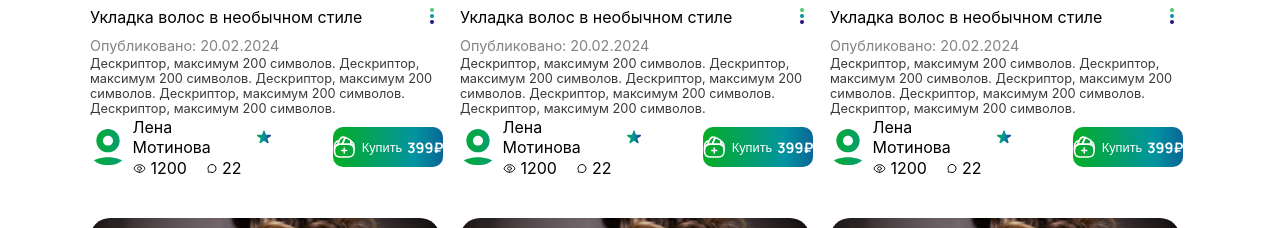
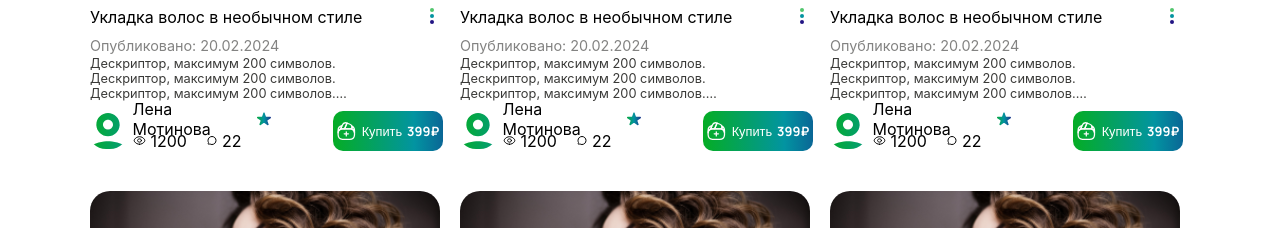
Before and after one commit to ovaqvado/makeup_frontend_ovaqvado, a React (Create React App) app: page /lessons in a window 1280 px wide. Shown: the part 383-611 px from the top of the page. Built offline with nearby package versions, Linux system fonts and the light colour scheme.

Commit message:
Адаптация уроков

```diff
--- a/src/components/pages/Lessons/Lessons.module.scss
+++ b/src/components/pages/Lessons/Lessons.module.scss
@@ -138,16 +138,14 @@
 .lesson {
 	position: relative;
 	width: 400px;
-	width: 100%;
 	height: 100%;
 	margin-bottom: 30px;
 }
 
 .img_lesson {
-	// max-width: 400px;
+	width: 400px;
 	width: 100%;
 	height: 100%;
-	// max-height: 230px;
 	border-radius: 20px;
 }
 
@@ -213,7 +211,6 @@
 }
 
 .name_les {
-	max-width: 360px;
 	width: 100%;
 	height: 10px;
 	font-size: 1.375rem;
@@ -235,8 +232,7 @@
 }
 
 .info {
-	max-width: 390px;
-	width: 100vw;
+	width: 400px;
 	text-align: left;
 	font-size: 0.75rem;
 	color: rgba(58, 58, 56, 1);
@@ -391,15 +387,15 @@
 	}
 
 	.channel_box {
-		gap: 100px;
+		gap: 140px;
 	}
 
 	.name_les {
-		font-size: 1rem;
+		font-size: 1.2rem;
 	}
 
 	.name_les_btn_share {
-		gap: 100px;
+		gap: 120px;
 	}
 
 	.date {
@@ -407,7 +403,7 @@
 	}
 
 	.info {
-		width: 400px;
+		width: 450px;
 		font-size: 0.8rem;
 		padding-bottom: 0px;
 		margin-bottom: 0px;
@@ -551,6 +547,7 @@
 	}
 
 	.view_comment {
+		height: 15px;
 	}
 
 	.lesson {
@@ -565,15 +562,36 @@
 		width: 110px;
 	}
 
-	.channel_box {
-		gap: 60px;
+	.info {
+		width: 320px;
+		display: -webkit-box;
+		-webkit-line-clamp: 3;
+		-webkit-box-orient: vertical;
+		overflow: hidden;
 	}
 
-	.text_buy {
+	.name_channel {
+		margin: 0;
+	}
+
+	.name_view_com {
+		gap: 9px;
+	}
+
+	.channel_box {
+		display: flex;
+		margin-top: 10px;
+		gap: 60px;
+		align-items: center;
+		justify-content: center;
+	}
+
+	.img_buy {
+		height: 20px;
 	}
 
 	.num_buy {
-		font-size: 0.9rem;
+		font-size: 0.8rem;
 	}
 
 	.time_lessons {
@@ -591,85 +609,91 @@
 	}
 }
 
-// Width <s=1024
+// Width <= 1024px
 @media (width <= 1024px) {
-	.search_filter {
-		gap: 100px;
+	.all_lessons_box {
+		gap: 25px;
+		width: 900px;
 	}
 
-	.filter {
-		font-size: 1rem;
-	}
-
-	.img_filter {
-		width: 20px;
-	}
-
-	.search {
-		width: 400px;
-		height: 40px;
-	}
-
-	.vol {
-		width: 40px;
-	}
-
-	.search_img {
-		width: 40px;
-	}
-
-	.all_lessons_box {
-		display: grid;
-		justify-content: center;
-		grid-template-columns: repeat(3, 1fr);
-		gap: 10px;
-	}
-
-	.input {
-		padding-left: 50px;
+	.view_comment {
+		height: 10px;
 	}
 
 	.lesson {
 		width: 300px;
 	}
 
-	.name_les {
-		font-size: 1rem;
-	}
-
-	.button_play {
-	}
-
-	.time_lessons {
-		left: 280px;
-	}
-
-	.date {
-		font-size: 0.7rem;
+	.img_lesson {
+		width: 300px;
 	}
 
 	.info {
-		width: 290px;
-		font-size: 0.7rem;
-	}
-
-	.buy_btn {
-		width: 100px;
-		align-items: center;
-		justify-content: center;
-	}
-	.text_buy {
-		font-size: 0.7rem;
-	}
-
-	.num_buy {
-		font-size: 1rem;
-	}
-	.img_buy {
-		width: 15px;
+		width: 300px;
+		display: -webkit-box;
+		-webkit-line-clamp: 3;
+		-webkit-box-orient: vertical;
+		overflow: hidden;
 	}
 
 	.img_channel {
 		width: 30px;
 	}
+
+	.name_channel {
+		margin: 0;
+		font-size: 0.8rem;
+	}
+
+	.view_comm_box {
+		gap: 10px;
+	}
+
+	.view_comment {
+		font-size: 0.7rem;
+	}
+
+	.name_view_com {
+		gap: 7px;
+	}
+
+	.buy_btn {
+		width: 90px;
+		height: 30px;
+		padding: 10px;
+	}
+
+	.channel_box {
+		display: flex;
+		margin-top: 10px;
+		gap: 50px;
+		align-items: center;
+		justify-content: center;
+	}
+
+	.num_buy {
+		font-size: 0.7rem;
+	}
+
+	.time_lessons {
+		font-size: 0.7rem;
+		top: 145px;
+		left: 310px;
+	}
+
+	.button_play {
+		top: 70px;
+		left: 180px;
+	}
+
+	.text_buy {
+		font-size: 0.6rem;
+	}
+	.num_buy {
+		font-size: 0.6rem;
+	}
+
+	.img_buy {
+		width: 17px;
+	}
 }
```
